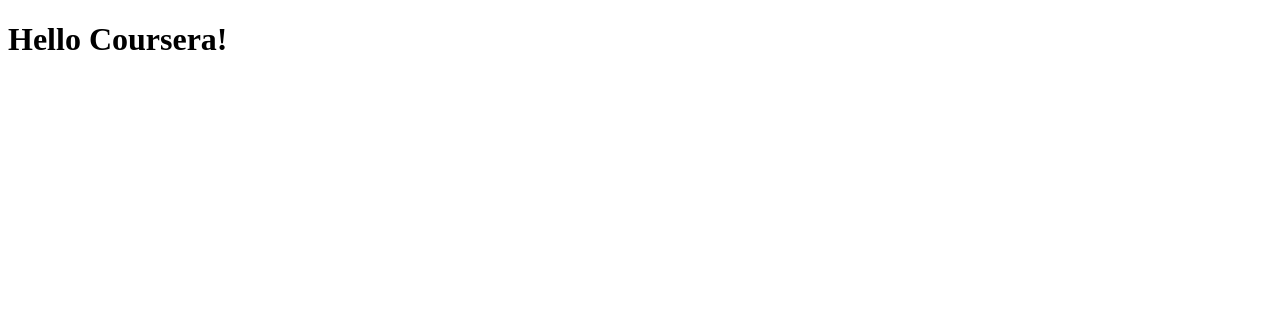
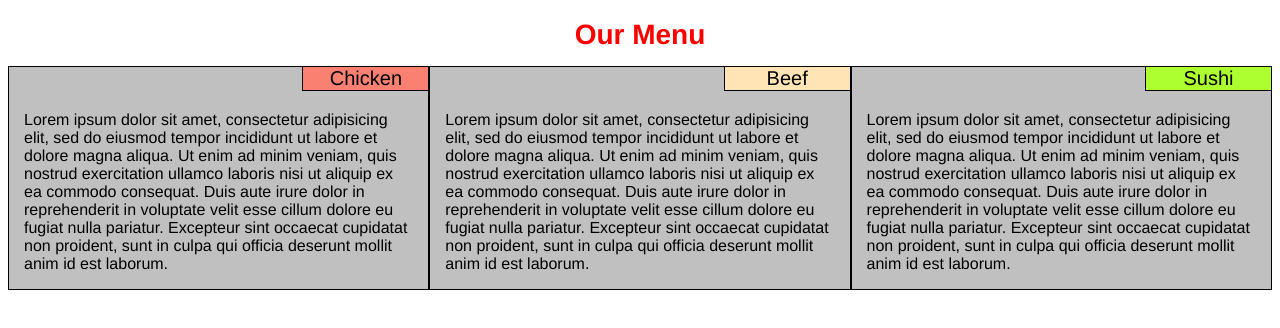
Before and after one commit to durantecode/Coursera-Solutions, a plain HTML site: page module2-solution/index.html in a window 1280 px wide. Drawn offline with Linux system fonts and the light colour scheme.

Commit message:
latest update

```diff
--- a/module2-solution/css/style.css
+++ b/module2-solution/css/style.css
@@ -0,0 +1,107 @@
+body {
+	font-family: helvetica;
+}
+
+* {
+  box-sizing: border-box;
+}
+
+h1 {
+	color: red;
+	font-size: 1.75em;
+	text-align: center;
+	margin-bottom: 15px;
+
+}
+
+
+#p1 {
+	margin-left: 70%;
+	font-size: 1.25em;
+	border-left: 1px solid black;
+	border-bottom: 1px solid black;
+	background-color: #FA8072;
+	position: relative;
+	text-align: center;
+	margin-top: 0px;
+}
+
+#p1-1 {
+	margin-left: 15px;
+	margin-right: 15px;
+
+}
+
+#p2 {
+	margin-left: 70%;
+	font-size: 1.25em;
+	border-left: 1px solid black;
+	border-bottom: 1px solid black;
+	background-color: #FFE4B5;
+	position: relative;
+	text-align: center;
+	margin-top: 0px;
+}
+
+#p2-2 {
+	margin-left: 15px;
+	margin-right: 15px;
+
+}
+
+#p3 {
+	margin-left: 70%;
+	font-size: 1.25em;
+	border-left: 1px solid black;
+	border-bottom: 1px solid black;
+	background-color: #ADFF2F;
+	position: relative;
+	text-align: center;
+	margin-top: 0px;
+}
+
+#p3-3 {
+	margin-left: 15px;
+	margin-right: 15px;
+
+}
+
+
+@media (min-width: 992px) {
+	.col-lg-1, .col-lg-2, .col-lg-3 {
+		position: relative;
+		float: left;
+    	border: 1px solid black;
+    	background-color: #C0C0C0;
+    	width: 33.33%;  }
+
+}
+
+@media (min-width: 768px) and (max-width: 991px) {
+	.col-md-1, .col-md-2, .col-md-3 {
+		position: relative;
+		float: left;
+    	border: 1px solid black;
+    	background-color: #C0C0C0;
+    }
+    .col-md-1 {
+    width: 50%;
+  	}
+  	.col-md-2 {
+    width: 50%;
+  	}
+  	.col-md-3 {
+    width: 100%;
+	}
+}
+
+@media (min-width: 0px) and (max-width: 767px) {
+	.col-sm-1, .col-sm-2, .col-sm-3 {
+		position: relative;
+		float: left;
+    	border: 1px solid black;
+    	background-color: #C0C0C0;
+    	width: 100%;
+    }
+
+}
--- a/module2-solution/index.html
+++ b/module2-solution/index.html
@@ -1,9 +1,49 @@
 <!DOCTYPE html>
 <html>
 <head>
-	<title>Hello Coursera!</title>
+	<meta charset="utf-8">
+	<meta name="viewport" content="width=device-width, initial-scale=1">
+
+	<title>Assignment Solution for Module 2</title>
+
+	<link rel="stylesheet" href="css/style.css">
 </head>
+
 <body>
-	<h1>Hello Coursera!</h1>
+	<h1>Our Menu</h1>
+
+  			<div id="container1" class="col-lg-1 col-md-1 col-sm-1">
+  			<p id="p1">Chicken</p>
+  			<p id="p1-1">Lorem ipsum dolor sit amet, consectetur adipisicing elit, sed do eiusmod
+  			tempor incididunt ut labore et dolore magna aliqua. Ut enim ad minim veniam,
+  			quis nostrud exercitation ullamco laboris nisi ut aliquip ex ea commodo
+  			consequat. Duis aute irure dolor in reprehenderit in voluptate velit esse
+  			cillum dolore eu fugiat nulla pariatur. Excepteur sint occaecat cupidatat non
+  			proident, sunt in culpa qui officia deserunt mollit anim id est laborum.</p></div>
+
+
+
+  			<div id="container2" class="col-lg-2 col-md-2 col-sm-2">
+  			<p id="p2">Beef</p>
+  			<p id="p2-2">Lorem ipsum dolor sit amet, consectetur adipisicing elit, sed do eiusmod
+  			tempor incididunt ut labore et dolore magna aliqua. Ut enim ad minim veniam,
+  			quis nostrud exercitation ullamco laboris nisi ut aliquip ex ea commodo
+  			consequat. Duis aute irure dolor in reprehenderit in voluptate velit esse
+  			cillum dolore eu fugiat nulla pariatur. Excepteur sint occaecat cupidatat non
+  			proident, sunt in culpa qui officia deserunt mollit anim id est laborum.</p></div>
+
+
+
+  			<div id="container3" class="col-lg-3 col-md-3 col-sm-3">
+  			<p id="p3">Sushi</p>
+  			<p id="p3-3">Lorem ipsum dolor sit amet, consectetur adipisicing elit, sed do eiusmod
+  			tempor incididunt ut labore et dolore magna aliqua. Ut enim ad minim veniam,
+  			quis nostrud exercitation ullamco laboris nisi ut aliquip ex ea commodo
+  			consequat. Duis aute irure dolor in reprehenderit in voluptate velit esse
+  			cillum dolore eu fugiat nulla pariatur. Excepteur sint occaecat cupidatat non
+  			proident, sunt in culpa qui officia deserunt mollit anim id est laborum.</p></div>
+
+
+
 </body>
 </html>
```
